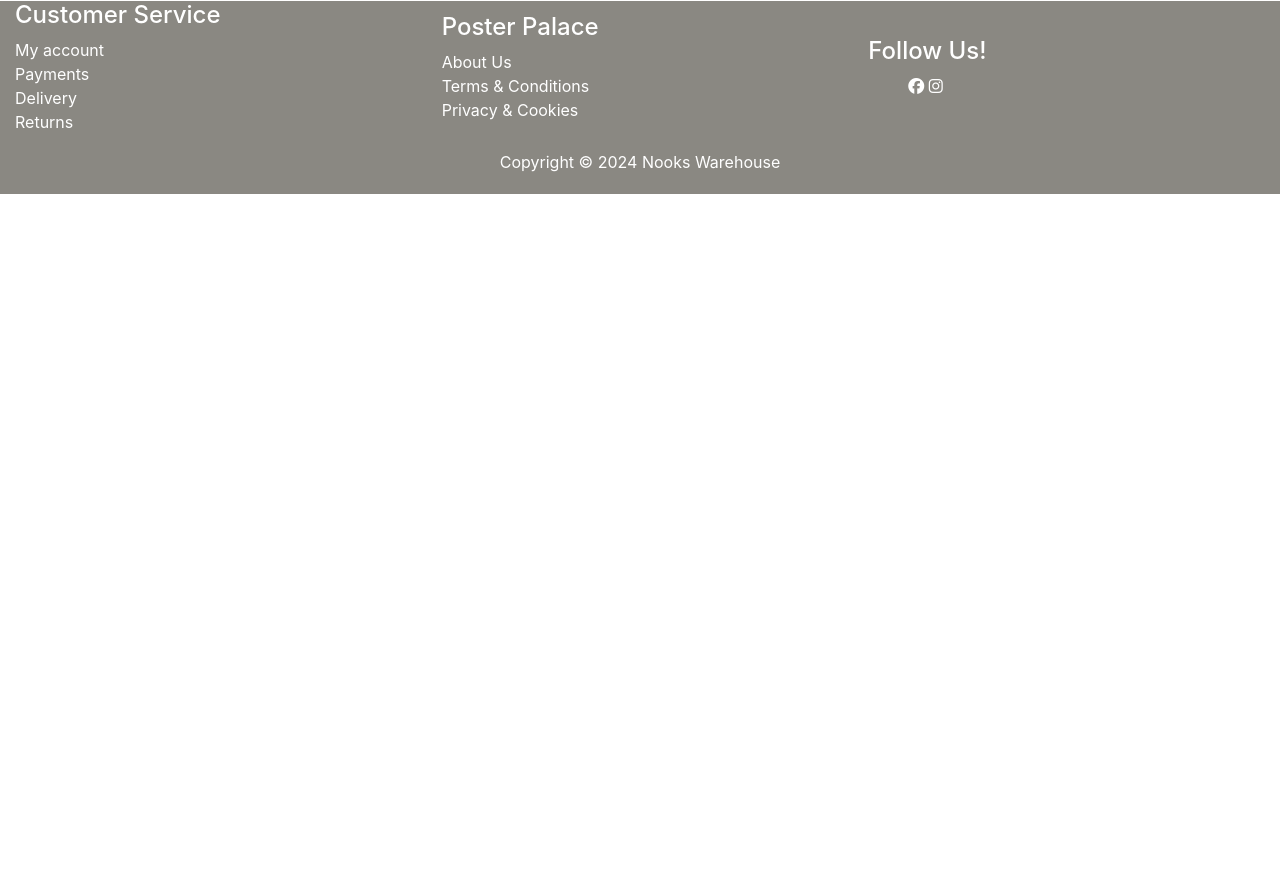
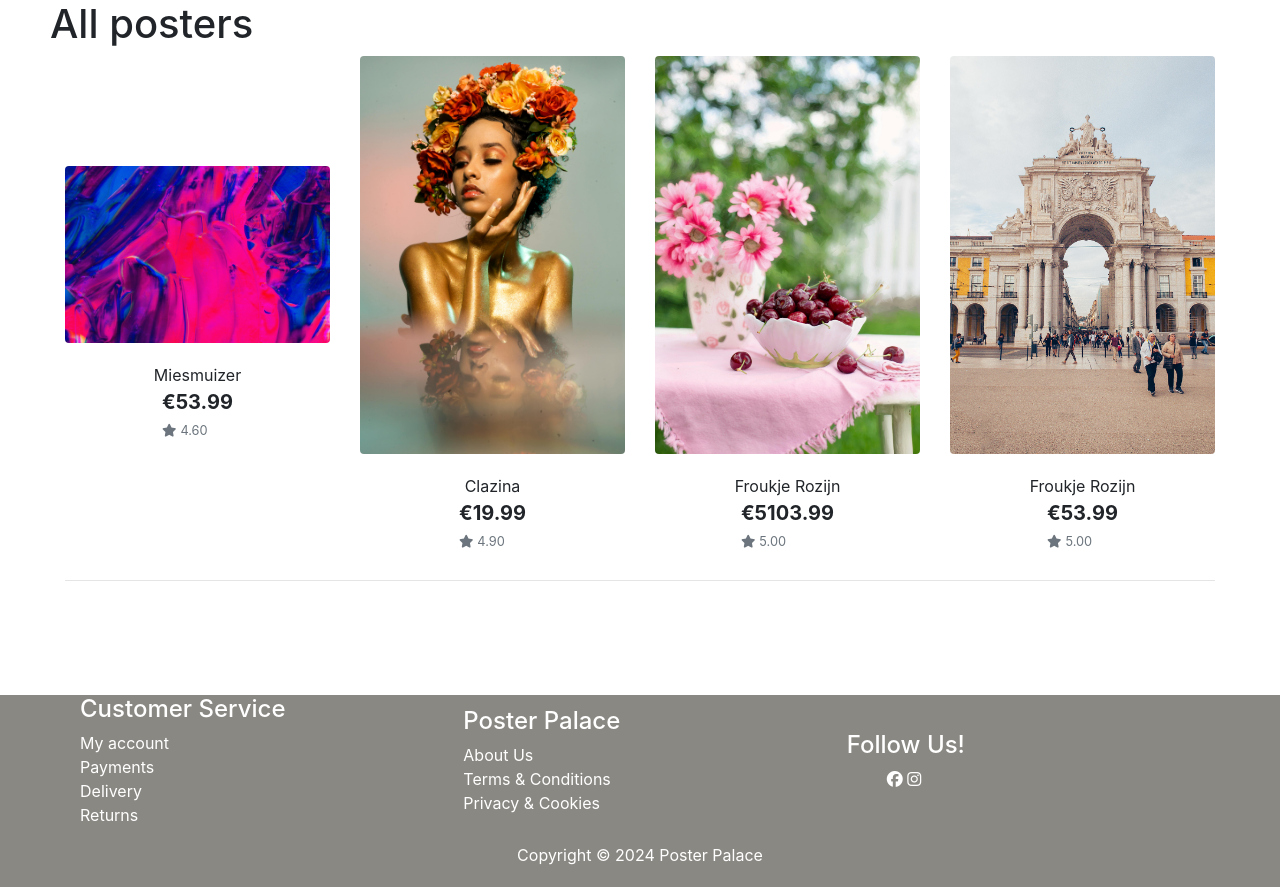
Before and after one commit to sharondrinkwaard/posterpalace, a Django app: page /posters/ in a window 1280 px wide. Shown: the part 76-963 px from the top of the page. Before the commit the page ends 270 px from the top, so only its background shows below. Run offline with Django 3.2, Linux system fonts and the light colour scheme; data comes from the database, SQL or seed files in the repository; some libraries are stand-ins or nearby versions.

Commit message:
Load fixtures and display products

```diff
--- a/homepage/templates/homepage/index.html
+++ b/homepage/templates/homepage/index.html
@@ -18,7 +18,7 @@
 </section>
 <!-- Categories Gallery grid -->
 <section>
-    <div class="container">
+    <div class="container-fluid">
       <div class="container">
         <div class="box rounded">
           <a href="#">
--- a/posters/fixtures/posters.json
+++ b/posters/fixtures/posters.json
@@ -1 +1 @@
-[{"pk": 1, "model": "posters.poster", "fields": {"sku": "pp5001340155", "name": "Name Art", "description": "Description fill in later", "price": 53.99, "category": 4, "rating": 4.6, "image_url": "https://www.pexels.com/nl-nl/foto/roze-en-paars-behang-1616403/", "image": ""}}]
+[{"pk": 1, "model": "posters.poster", "fields": {"sku": "pp5001340155", "name": "Miesmuizer", "description": "Description fill in later", "price": 53.99, "category": 4, "rating": 4.6, "image_url": "https://www.pexels.com/nl-nl/foto/roze-en-paars-behang-1616403/", "image": "pexels-zaksheuskaya-1616403.jpg"}}, {"pk": 2, "model": "posters.poster", "fields": {"sku": "pp5001340166", "name": "Clazina", "description": "Description fill in later", "price": 19.99, "category": 3, "rating": 4.9, "image_url": "https://www.pexels.com/nl-nl/foto/mode-vrouw-kunst-model-6868084/", "image": "pexels-jeferson-gomes-6868084.jpg"}}, {"pk": 3, "model": "posters.poster", "fields": {"sku": "pp5001378955", "name": "Froukje Rozijn", "description": "Description fill in later", "price": 5103.99, "category": 2, "rating": 5.0, "image_url": "https://www.pexels.com/nl-nl/foto/roze-petaled-bloem-naast-witte-en-groene-kom-vol-met-kersen-35680/", "image": "pexels-pixabay-35680.jpg"}}, {"pk": 4, "model": "posters.poster", "fields": {"sku": "pp5001378955", "name": "Froukje Rozijn", "description": "Description fill in later", "price": 53.99, "category": 1, "rating": 5.0, "image_url": "https://www.pexels.com/nl-nl/foto/mensen-lopen-in-plaza-1548024/", "image": "pexels-monica-silvestre-1548024.jpg"}}]
--- a/posters/templates/posters/posters.html
+++ b/posters/templates/posters/posters.html
@@ -2,11 +2,64 @@
 {% load static %}
 
 {% block content %}
-<div class="containter-fluid h-100">
-    <div class="row">
-        <div class="col">
-            {{ posters }}
+<section>
+    <div class="containter-fluid h-100">
+        <div class="">
+            <h1 class="row">All posters</h1>
+            <div class="row">
+            {% for poster in posters %}
+                <div class="col-sm-6 col-md-6 col-lg-4 col-xl-3">
+                    <div class="card h-100 border-0">
+                    {% if poster.image %}
+                        <a href="">
+                        <img class="card-img-top img-fluid rounded" src="{{ poster.image.url }}" alt="{{ poster.name }}">
+                        </a>
+                    {% else %}
+                        <a href="">
+                        <img class="card-img-top img-fluid" src="" alt="{{ poster.name }}">
+                        </a>
+                    {% endif %}
+                        <div class="card-body pb-0">
+                            <p class="mb-0">{{ poster.name }}</p>
+                        </div>
+                        <div class="card-footer bg-white pt-0 border-0 text-left">
+                            <div class="row">
+                                <div class="col">
+                                    <p class="lead mb-0 text-left font-weight-bold">€{{ poster.price }}</p>
+                                    {% if poster.rating %}
+                                        <small class="text-muted"><i class="fas fa-star mr-1"></i>{{ poster.rating }}</small>
+                                    {% else %}
+                                        <small class="text-muted">No Rating</small>
+                                    {% endif %}
+                                </div>
+                            </div>
+                        </div>
+                    </div>
+                </div>
+                {% if forloop.counter|divisibleby:1 %}
+                    <div class="col-12 d-sm-none mb-5">
+                        <hr>
+                    </div>
+                {% endif %}
+                {% if forloop.counter|divisibleby:2 %}
+                    <div class="col-12 d-none d-sm-block d-md-block d-lg-none mb-5">
+                        <hr>
+                    </div>
+                {% endif %}
+                {% if forloop.counter|divisibleby:3 %}
+                    <div class="col-12 d-none d-lg-block d-xl-none mb-5">
+                        <hr>
+                    </div>
+                {% endif %}
+                {% if forloop.counter|divisibleby:4 %}
+                    <div class="col-12 d-none d-xl-block mb-5">
+                        <hr>
+                    </div>
+                {% endif %}
+            {% endfor %}
+            </div>
         </div>
     </div>
-</div>
+</section>
+
 {% endblock %}
--- a/posters/views.py
+++ b/posters/views.py
@@ -12,4 +12,4 @@ def all_posters(request):
         'posters': posters,
     }
 
-    return render(request, 'posters/posters.html')
+    return render(request, 'posters/posters.html', context)
--- a/static/css/base.css
+++ b/static/css/base.css
@@ -3,6 +3,7 @@
 * {
     margin: auto;
 }
+
 
 /* Navbar */
 #logo {
@@ -26,7 +27,7 @@
 .container {
     display: flex;
     width: 100%;
-    padding: 4% 2%;
+    padding: 4% 0%;
     box-sizing: border-box;
     height: 100vh;
   }
@@ -38,6 +39,7 @@
     margin: 0 2%;
     box-shadow: 0 20px 30px rgba(0,0,0,.1);
     line-height: 0;
+    height: 60vh;
   }
 
   .box a img {
@@ -61,6 +63,24 @@
     height: 100%;
   }
 
+  .overlay {
+    height: 100%;
+    width: 100%;
+    top: 0;
+    left: 0;
+    position: fixed;
+    background: rgb(139, 192, 238);
+    z-index: 0;
+  }
+
+  /* Posters grid */
+  .row {
+    margin-right: 50px;
+    margin-left: 50px;
+}
+
+
+
 
 
 
@@ -68,6 +88,7 @@
 footer {
     background-color: #8a8882;
     color: white;
+    margin-top: 50px;
 }
 footer a {
     color: white;
--- a/templates/base.html
+++ b/templates/base.html
@@ -28,7 +28,7 @@
 <body>
     <header>
         <nav class="navbar navbar-expand-lg navbar-light bg-white">
-            <a class="navbar-brand" href="#">
+            <a class="navbar-brand" href="{% url 'homepage' %}">
               <img id="logo" src="/static/images/poster_palace.png" alt="poster palace logo">
             </a>
                 <button class="navbar-toggler" type="button" data-toggle="collapse" data-target="#navbarSupportedContent" aria-controls="navbarSupportedContent" aria-expanded="false" aria-label="Toggle navigation">
@@ -42,9 +42,11 @@
                         </a>
                         <div class="dropdown-menu" aria-labelledby="navbarDropdown">
                             <a class="dropdown-item" href="#">Architecture</a>
+                            <div class="dropdown-divider"></div>
                             <a class="dropdown-item" href="#">Nature</a>
                             <div class="dropdown-divider"></div>
                             <a class="dropdown-item" href="#">People</a>
+                            <div class="dropdown-divider"></div>
                             <a class="dropdown-item" href="#">Artistic</a>
                         </div>
                     </li>
@@ -54,6 +56,7 @@
                       </a>
                       <div class="dropdown-menu" aria-labelledby="navbarDropdown">
                           <a class="dropdown-item" href="#">Terms&Conditions</a>
+                          <div class="dropdown-divider"></div>
                           <a class="dropdown-item" href="#">Cookies</a>
                       </div>
                   </li>
@@ -151,7 +154,7 @@
     </div>
 
     <div class="col-12 text-center pb-1">
-      <p> Copyright &copy; <script>document.write(new Date().getFullYear())</script> Nooks Warehouse</p>
+      <p> Copyright &copy; <script>document.write(new Date().getFullYear())</script> Poster Palace</p>
     </div>
 
   </footer>
```
Also changed, not shown: README.md, db.sqlite3, media/pexels-jeferson-gomes-6868084.jpg (added), media/pexels-monica-silvestre-1548024.jpg (added), media/pexels-pixabay-35680.jpg (added).
